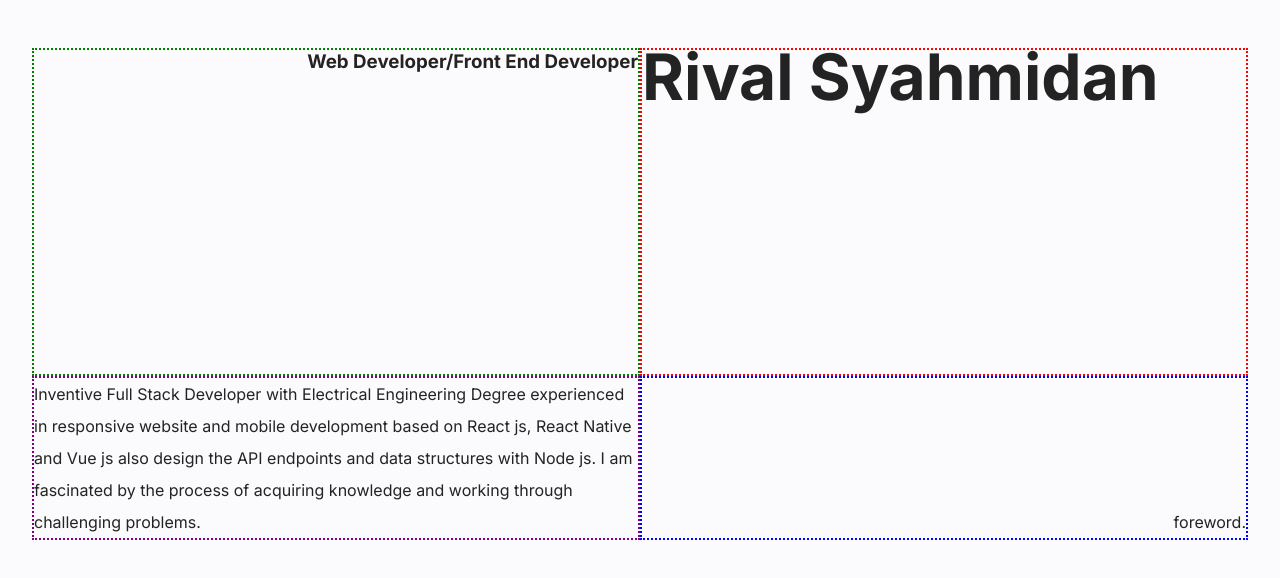
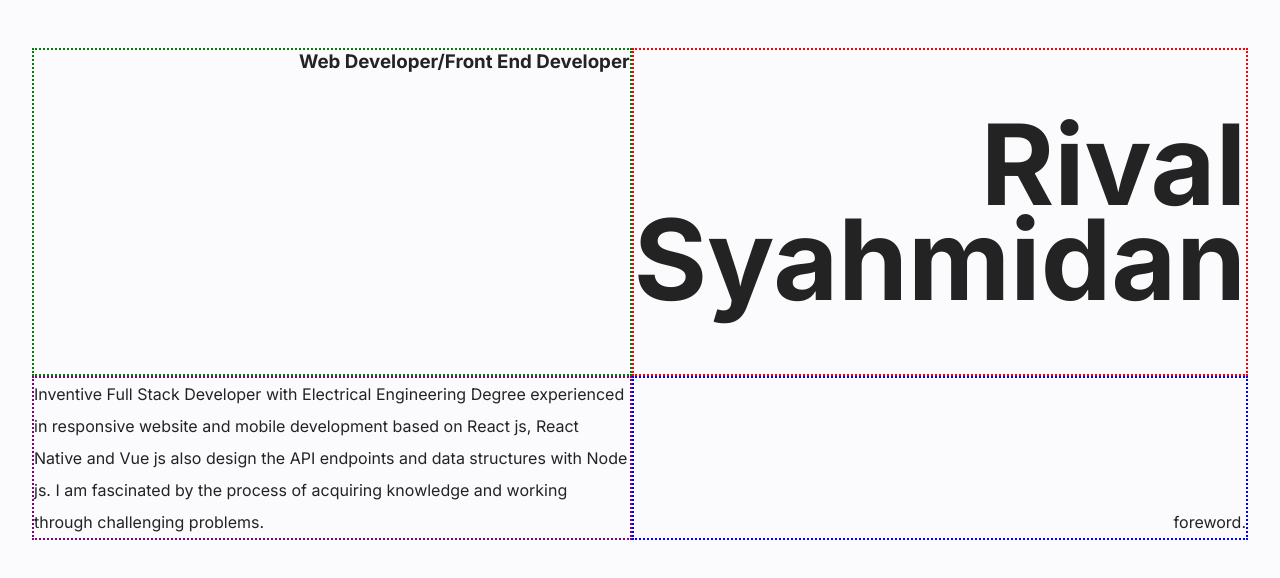
Before and after one commit to flamousz/portfolio, a Next.js app: page /foreword in a window 1280 px wide. Shown: the top 578 px of the page. Built offline with nearby package versions, Linux system fonts and the light colour scheme.

Commit message:
delete unused style in foreword

```diff
--- a/src/app/foreword/components/NameForeword.jsx
+++ b/src/app/foreword/components/NameForeword.jsx
@@ -1,6 +1,5 @@
-
 export default function NameForeword() {
-    return(
+	return (
         <h1>Rival Syahmidan</h1>
-    )
+	);
 }
--- a/src/app/globals.css
+++ b/src/app/globals.css
@@ -7,6 +7,8 @@
   /* BORDER */
   --BORDER-DUMMY: 2px dotted var(--BORDER-COLOR);
 
+  /* DISPLAY */
+  --NOWRAP: nowrap;
 }
 
 @media (prefers-color-scheme: darks) {
@@ -56,3 +58,7 @@ a {
   color: inherit;
   text-decoration: none;
 }
+
+.nowrap {
+  white-space: var(--NOWRAP);
+}
--- a/src/app/styles/foreword.module.css
+++ b/src/app/styles/foreword.module.css
@@ -18,7 +18,7 @@
     line-height: 2em;
 }
 
-.main :nth-child(4) {
+.main > :nth-child(4) {
     display: flex;
     margin-top: 3em;
     justify-content: flex-end;
@@ -36,13 +36,17 @@
             "ch3 ch4";
     }
 
-    .main :nth-child(1){
+    .main > :nth-child(1){
         grid-area: ch2;
         border: var(--BORDER-DUMMY);
-
+        display: flex;
+        justify-content: flex-end;
+        align-items: center;
+        text-align: right;
+        font-size: 7rem;
     }
 
-    .main :nth-child(2){
+    .main > :nth-child(2){
         grid-area: ch1;
         border: 2px dotted green;
         display: flex;
@@ -50,13 +54,13 @@
 
     }
 
-    .main :nth-child(3){
+    .main > :nth-child(3){
         grid-area: ch3;
         border: 2px dotted purple;
 
     }
 
-    .main :nth-child(4){
+    .main > :nth-child(4){
         grid-area: ch4;
         border: 2px dotted blue;
         margin-top: 0;
```
